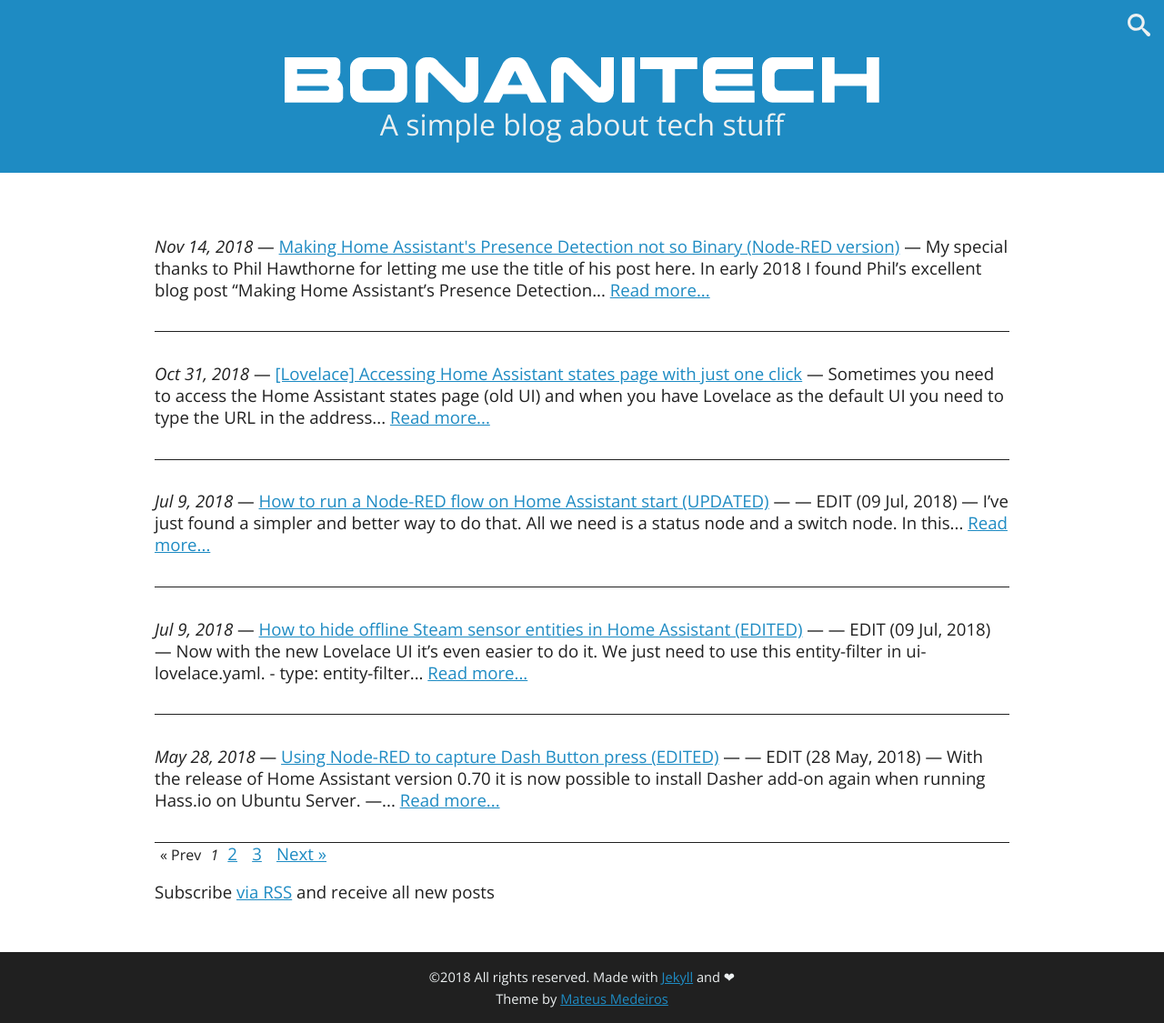
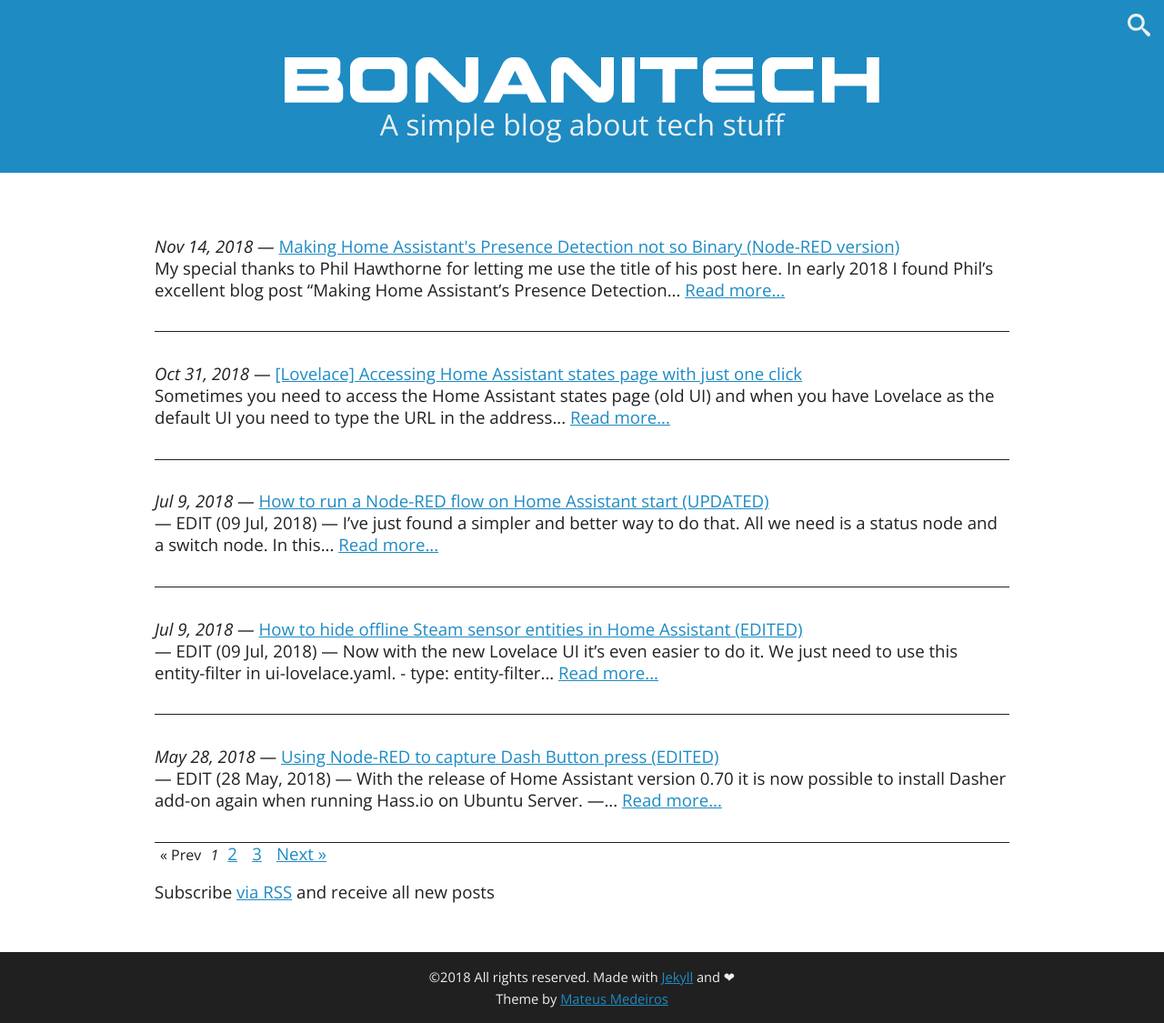
Before and after one commit to bonanitech/blog, a Jekyll site: the page built from index.html, in a window 1280 px wide. Shown: the whole page at 91% size. Built offline with Jekyll 4.4.1, drawn with Linux system fonts in a browser that asks for light colours; the list of posts is cut into pages by our own code.

Commit message:
Layout change

```diff
--- a/index.html
+++ b/index.html
@@ -10,7 +10,7 @@ description: A simple blog about tech stuff
       {% for post in paginator.posts %}
         <li class="post-container">
 
-          <p> <span><i>{{ post.date | date: "%b %-d, %Y" }}</i></span> — <a class="post-link" href="{{ post.permalink | prepend: site.baseurl }}">{{ post.title }}</a> — {{ post.content | strip_html | truncatewords: 30  }} <a href="{{ post.permalink | prepend: site.baseurl }}"> Read more... </a> </p>
+          <p> <span><i>{{ post.date | date: "%b %-d, %Y" }}</i></span> — <a class="post-link" href="{{ post.permalink | prepend: site.baseurl }}">{{ post.title }}</a><br />{{ post.content | strip_html | truncatewords: 30  }} <a href="{{ post.permalink | prepend: site.baseurl }}"> Read more... </a> </p>
 
         </li>
       {% endfor %}
```
